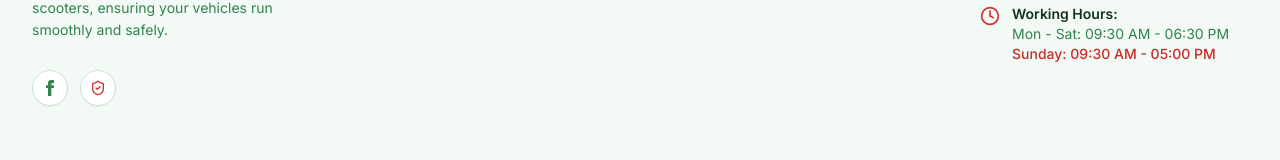
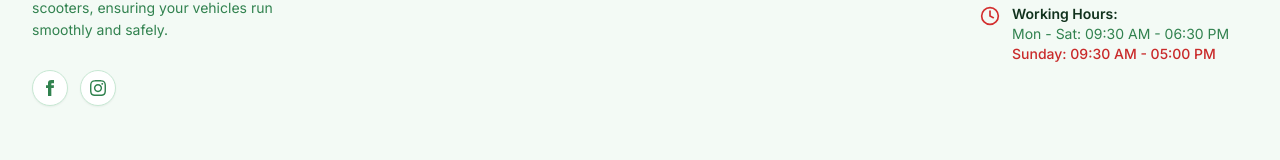
Before and after one commit to hotaeshwar/Balaji, a Next.js app: page / in a window 1280 px wide. Shown: the part 7128-7288 px from the top of the page. Built offline with nearby package versions, Linux system fonts and the light colour scheme.

Commit message:
Update footer with real SVG Facebook and Instagram icons

```diff
--- a/src/components/Footer.jsx
+++ b/src/components/Footer.jsx
@@ -1,7 +1,7 @@
 'use client';
 
 import Image from 'next/image';
-import { Mail, Phone, MapPin, Clock, ShieldCheck, Heart } from 'lucide-react';
+import { Mail, Phone, MapPin, Clock, Heart } from 'lucide-react';
 
 export default function Footer() {
   const handleLinkClick = (e, id) => {
@@ -53,12 +53,17 @@
                   <path d="M9 8h-3v4h3v12h5v-12h3.642l.358-4h-4v-1.667c0-.955.192-1.333 1.115-1.333h2.885v-5h-3.808c-3.596 0-5.192 1.583-5.192 4.615v3.385z"/>
                 </svg>
               </a>
-              <div
-                className="w-9 h-9 flex items-center justify-center rounded-full bg-white border border-slate-200 text-slate-600 shadow-sm"
-                title="ISO Certified Quality"
+              <a
+                href="https://instagram.com"
+                target="_blank"
+                rel="noreferrer"
+                className="w-9 h-9 flex items-center justify-center rounded-full bg-white hover:bg-gold-50 border border-slate-200 text-slate-600 hover:text-gold-600 hover:border-gold-300 transition-all duration-300 shadow-sm"
+                aria-label="Instagram"
               >
-                <ShieldCheck className="w-4 h-4 text-gold-500" />
-              </div>
+                <svg className="w-4 h-4 fill-current" viewBox="0 0 24 24">
+                  <path d="M12 2.163c3.204 0 3.584.012 4.85.07 3.252.148 4.771 1.691 4.919 4.919.058 1.265.069 1.645.069 4.849 0 3.205-.012 3.584-.069 4.849-.149 3.225-1.664 4.771-4.919 4.919-1.266.058-1.644.07-4.85.07-3.204 0-3.584-.012-4.849-.07-3.26-.149-4.771-1.699-4.919-4.92-.058-1.265-.07-1.644-.07-4.849 0-3.204.013-3.583.07-4.849.149-3.227 1.664-4.771 4.919-4.919 1.266-.057 1.645-.069 4.849-.069zm0-2c-3.259 0-3.667.014-4.947.072-4.358.2-6.78 2.618-6.98 6.98-.059 1.281-.073 1.689-.073 4.948 0 3.259.014 3.668.072 4.948.2 4.358 2.618 6.78 6.98 6.98 1.281.058 1.689.072 4.948.072 3.259 0 3.668-.014 4.948-.072 4.354-.2 6.782-2.618 6.979-6.98.059-1.28.073-1.689.073-4.948 0-3.259-.014-3.667-.072-4.947-.196-4.354-2.617-6.78-6.979-6.98-1.281-.059-1.69-.073-4.949-.073zm0 5.838c-3.403 0-6.162 2.759-6.162 6.162s2.759 6.163 6.162 6.163 6.162-2.759 6.162-6.163c0-3.403-2.759-6.162-6.162-6.162zm0 10.162c-2.209 0-4-1.79-4-4 0-2.209 1.791-4 4-4s4 1.791 4 4c0 2.21-1.791 4-4 4zm6.406-11.845c-.796 0-1.441.645-1.441 1.44s.645 1.44 1.441 1.44c.795 0 1.439-.645 1.439-1.44s-.644-1.44-1.439-1.44z"/>
+                </svg>
+              </a>
             </div>
           </div>
 
```
